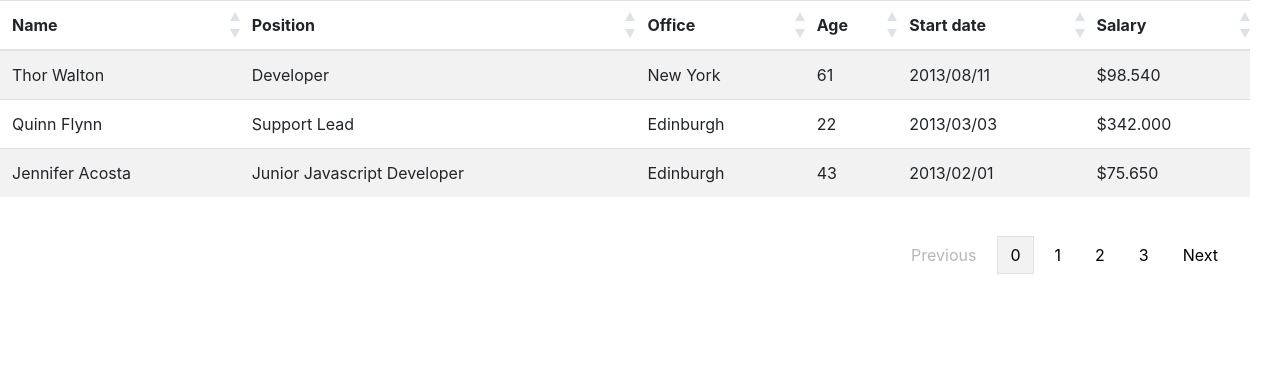
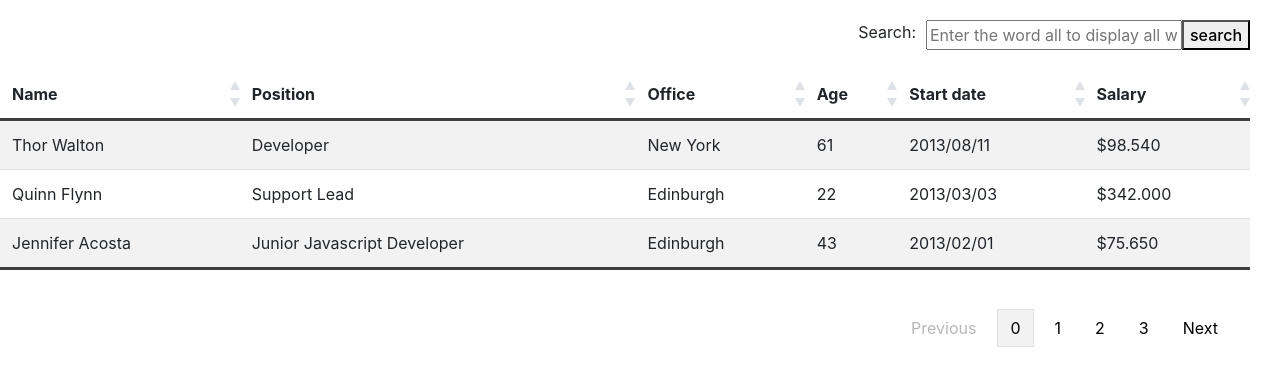
Before and after one commit to Arver1/Table, a React app: page / in a window 1280 px wide. Built offline with nearby package versions, Linux system fonts and the light colour scheme.

Commit message:
added search

```diff
--- a/src/components/App.js
+++ b/src/components/App.js
@@ -2,6 +2,7 @@ import React, { PureComponent } from 'react';
 import PropTypes from 'prop-types';
 import WorkerList from './WorkerList';
 import Pagination from './Pagination';
+import SearchBar from './SearchBar';
 import isNumber from '../util';
 
 Date.prototype.format = function(format = 'yyyy-mm-dd') {
@@ -54,11 +55,39 @@ class App extends PureComponent {
     });
   };
 
+  searchWorkers = value => {
+    if (!value) return;
+    if (value === 'all') {
+      return this.setState({
+        workers: this.props.workers,
+      });
+    }
+    const workers = [...this.props.workers].filter(it => {
+      let i = 0;
+      const keys = Object.keys(it);
+      while (i < keys.length) {
+        const temp =
+          typeof it[keys[i]] === 'number'
+            ? it[keys[i]] + ''
+            : keys[i] === 'salary'
+            ? '$' + it[keys[i]]
+            : it[keys[i]].toLowerCase();
+        if (temp.indexOf(value) !== -1) return true;
+        i++;
+      }
+      return false;
+    });
+    this.setState({
+      workers,
+    });
+  };
+
   render() {
     const index = this.state.activePage * this.pageMax;
     const workers = this.state.workers.slice(index, index + this.pageMax);
     return (
       <main className="row h-100 table-responsive">
+        <SearchBar searchWorkers={this.searchWorkers} />
         <WorkerList workers={workers} sortWorkers={this.sortWorkers} />
         <Pagination
           total={this.state.workers.length}
--- /dev/null
+++ b/src/components/SearchBar.js
@@ -0,0 +1,49 @@
+import React, { PureComponent } from 'react';
+import PropTypes from 'prop-types';
+
+class SearchBar extends PureComponent {
+  static propTypes = {
+    searchWorkers: PropTypes.func,
+  };
+  constructor(props) {
+    super(props);
+    this.state = {
+      searchValue: '',
+    };
+  }
+
+  updateSearchValue = e => {
+    this.setState({
+      searchValue: e.target.value,
+    });
+  };
+
+  search = e => {
+    const { searchWorkers } = this.props;
+    e.preventDefault();
+    searchWorkers(this.state.searchValue.toLowerCase().trim());
+    this.setState({
+      searchValue: '',
+    });
+  };
+
+  render() {
+    return (
+      <div className="main-search">
+        <label className="main-search__label">Search:</label>
+        <input
+          className="main-search__field"
+          value={this.state.searchValue}
+          type="text"
+          onChange={this.updateSearchValue}
+          placeholder="Enter the word all to display all workers"
+        />
+        <button className="main-search__btn" onClick={this.search}>
+          search
+        </button>
+      </div>
+    );
+  }
+}
+
+export default SearchBar;
--- a/src/components/WorkerList.js
+++ b/src/components/WorkerList.js
@@ -5,6 +5,7 @@ import Worker from './Worker';
 class WorkerList extends PureComponent {
   static propTypes = {
     workers: PropTypes.array,
+    sortWorkers: PropTypes.func,
   };
   constructor(props) {
     super(props);
@@ -23,6 +24,9 @@ class WorkerList extends PureComponent {
   }
 
   getBody = workers => {
+    if (!workers || !workers.length) {
+      return;
+    }
     return workers.map(worker => (
       <Worker
         worker={worker}
@@ -34,7 +38,7 @@ class WorkerList extends PureComponent {
   };
 
   sortByDate = () => {
-    const field = 'start_date'
+    const field = 'start_date';
     const direction = this.direction[field] ? 1 : -1;
     const compareF = (a, b) => {
       const first = +new Date(a[field]);
--- a/src/css/style.css
+++ b/src/css/style.css
@@ -8,6 +8,7 @@ ul,
 ol,
 p,
 fieldset,
+label,
 legend {
     margin: 0;
     padding: 0;
@@ -25,6 +26,13 @@ html, body {
 }
 th {
     position: relative;
+}
+.table thead th{
+    border-top: none;
+    border-bottom: 3px solid #3F3F3F;
+}
+.table tbody {
+    border-bottom: 3px solid #3F3F3F;
 }
 th::before {
     content: '';
@@ -91,3 +99,20 @@ th::after {
     background: #F2F2F2;
     outline: 1px solid #dee2e6;
 }
+.main-search {
+    display: flex;
+    flex-wrap: wrap;
+    justify-content: flex-end;
+    padding: 20px 0;
+}
+.main-search__label {
+    line-height: 25px;
+    font-size: 1rem;
+    margin-right: 10px;
+}
+.main-search__btn {
+    font-weight: 500;
+}
+.main-search__field {
+    min-width: 250px;
+}
```
Also changed, not shown: src/components/Pagination.js (+8 -0 lines).
